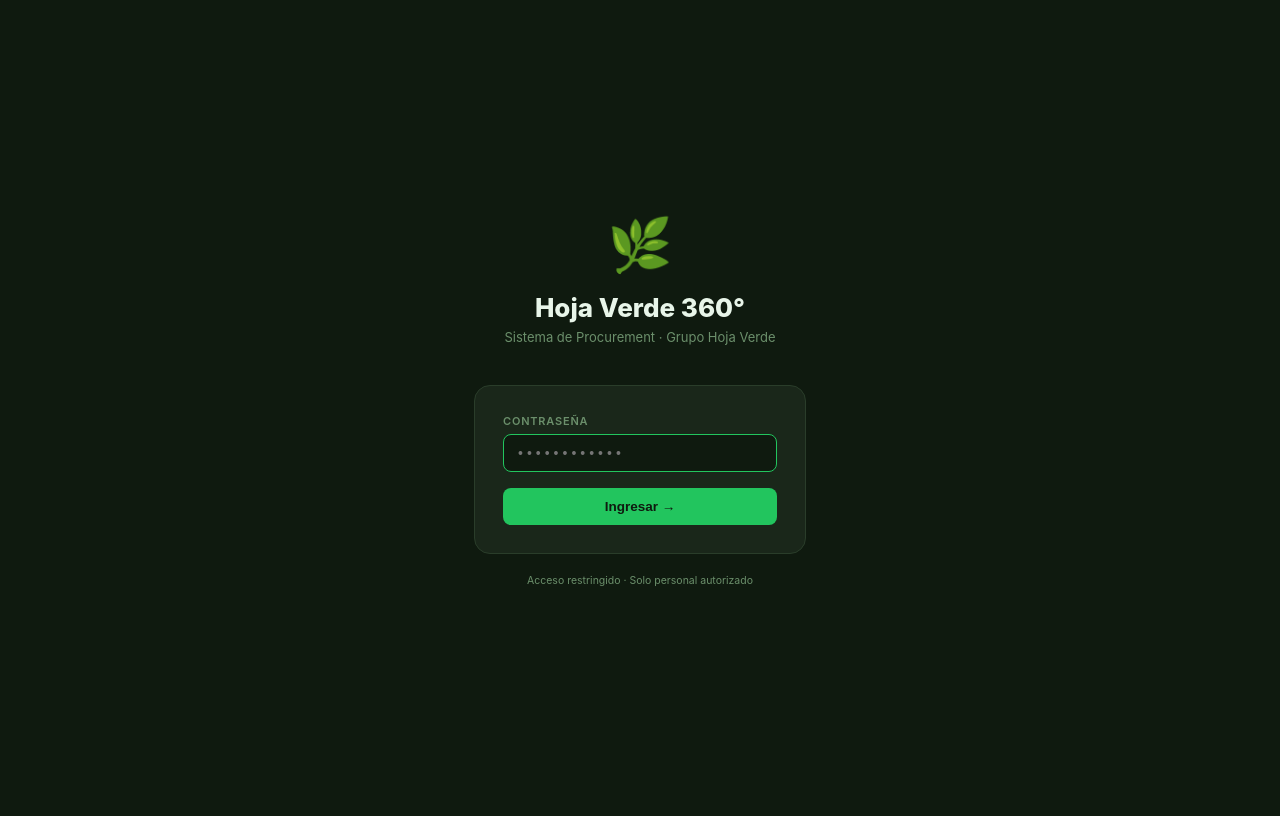
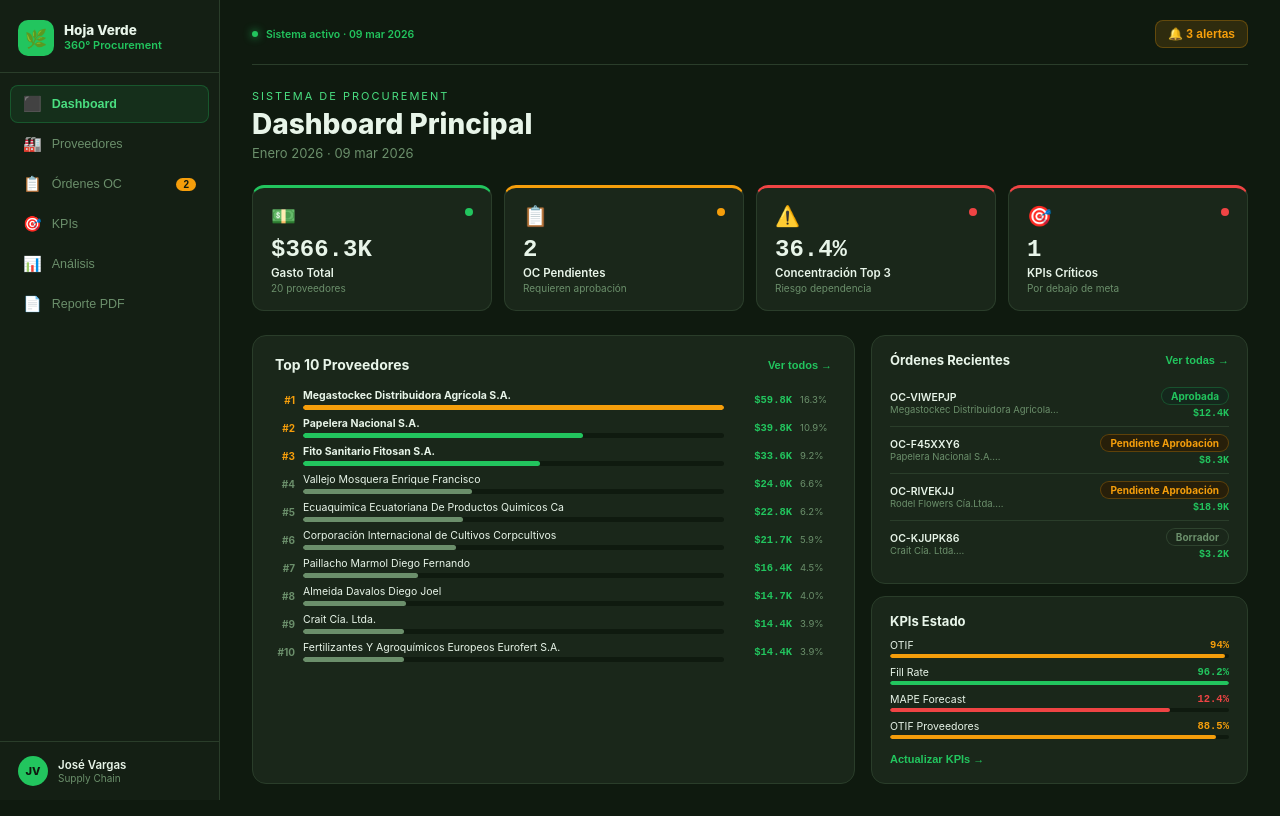
Before and after one commit to letort002/hojaverde360, a React (Vite) app: page / in a window 1280 px wide. Built offline with nearby package versions, Linux system fonts and the light colour scheme.

Commit message:
sin login

```diff
--- a/src/App.jsx
+++ b/src/App.jsx
@@ -1040,7 +1040,6 @@ function Reporte({meses, ordenes, kpis}) {
 //  APP PRINCIPAL
 // ─────────────────────────────────────────────
 export default function App() {
-  const [autenticado, setAutenticado] = useGuardar("hv360_auth", false);
   const [meses, setMeses] = useGuardar("hv360_meses", {"Enero 2026": PROVEEDORES_ENERO});
   const [ordenes, setOrdenes] = useGuardar("hv360_ordenes_v2", ocSemilla());
   const [kpis, setKpis] = useGuardar("hv360_kpis_v2", kpisSemilla());
@@ -1048,7 +1047,6 @@ export default function App() {
   const [mostrarAlertas, setMostrarAlertas] = useState(false);
   const alertas = useAlertas(ordenes);
 
-  if (!autenticado) return <Login onLogin={() => setAutenticado(true)} />;
 
   const nav = [
     {id:"dashboard", label:"Dashboard", icono:"⬛"},
@@ -1101,7 +1099,6 @@ export default function App() {
             <div style={{fontSize:11.5, fontWeight:600, color:TEXTO}}>José Vargas</div>
             <div style={{fontSize:10, color:GRIS}}>Supply Chain</div>
           </div>
-          <button onClick={() => setAutenticado(false)} title="Cerrar sesión" style={{marginLeft:"auto", background:"none", border:"none", color:GRIS, cursor:"pointer", fontSize:14}}>🚪</button>
         </div>
       </aside>
 
```
